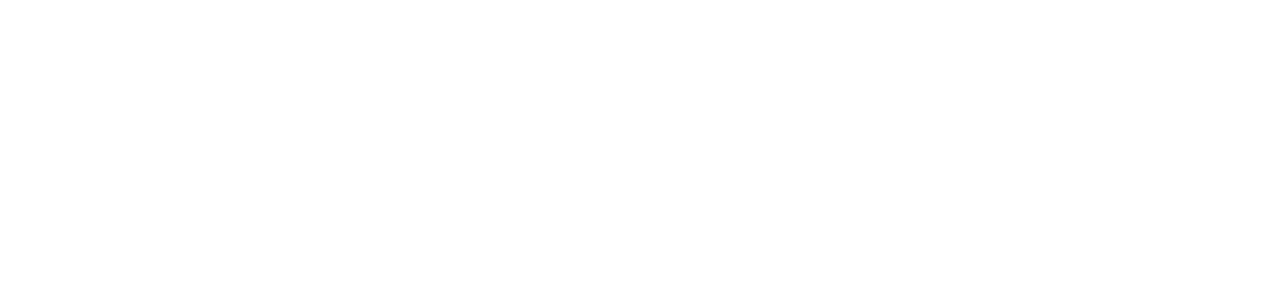
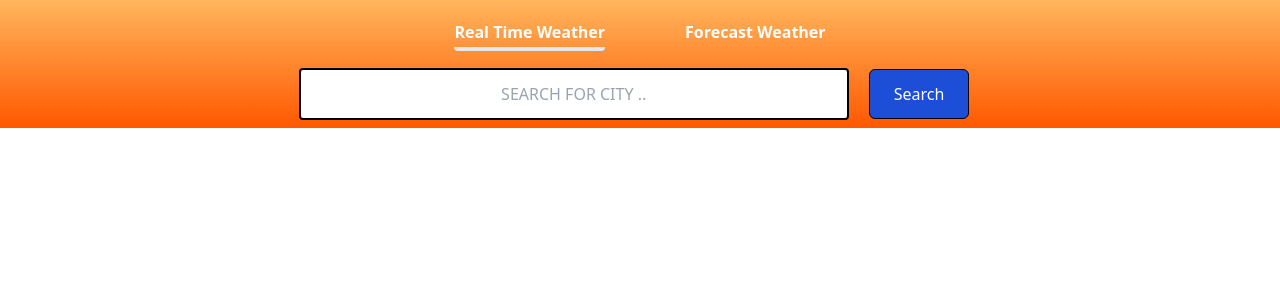
Before and after one commit to KrishnaGavali/WeatherApp, a React (Create React App) app: page / in a window 1280 px wide. Shown: the top 300 px of the page. Built offline with nearby package versions, Linux system fonts and the light colour scheme.

Commit message:
SearchBar Completed

```diff
--- a/src/App.js
+++ b/src/App.js
@@ -1,9 +1,10 @@
 import React from 'react'
+import SearchBar from './Components/SearchBar/SearchBar'
 
 export default function App() {
   return (
     <>
-
+    <SearchBar/>
     </>
   )
 }
--- /dev/null
+++ b/src/Components/SearchBar/SearchBar.js
@@ -0,0 +1,43 @@
+import React from "react";
+
+export default function SearchBar() {
+  return (
+    <div
+      className="p-2"
+      style={{
+        background: "rgb(255,182,93)",
+        backgroundImage:
+          "linear-gradient(180deg, rgba(255,182,93,1) 0%, rgba(255,88,0,1) 100%)",
+      }}
+    >
+      <div className="text-center">
+        <div className=" mt-3">
+          <h3
+            className=" inline text-white font-semibold mx-10 py-1 border-b-4 rounded"
+            id="navitems1"
+          >
+            Real Time Weather
+          </h3>
+          <h3
+            className=" inline text-white font-semibold mx-10 py-1 hover:border-b-4 transition-all rounded"
+            id="navitems2"
+          >
+            Forecast Weather
+          </h3>
+        </div>
+        <div className="text-center mt-6">
+          <input
+            type="text"
+            name="City Search"
+            id="SearchBar"
+            className=" p-3 mx-1 text-center rounded border-2 border-solid border-black w-[550px]"
+            placeholder="SEARCH FOR CITY .."
+          />
+          <button className="p-3 px-6 border border-black border-solid rounded-md bg-blue-700 text-white mx-[16px] hover:bg-blue-500 transition-all ">
+            Search
+          </button>
+        </div>
+      </div>
+    </div>
+  );
+}
```
